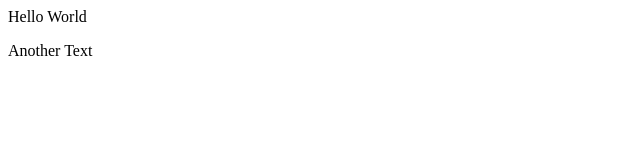
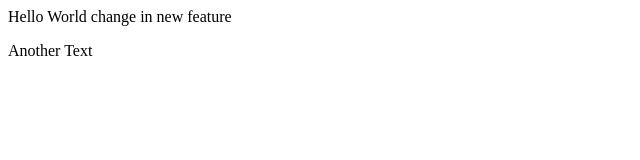
Before and after one commit to neeraj29j/gitDemo, a plain HTML site: page index.html in a window 1280 px wide. Shown: the whole page, without its empty margins (0-640 px from the left). Drawn offline with Linux system fonts and the light colour scheme.

Commit message:
newfeature change

```diff
--- a/index.html
+++ b/index.html
@@ -1,3 +1,3 @@
-<p>Hello World</p>
+<p>Hello World change in new feature</p>
 
 <div>Another Text</div>
```
